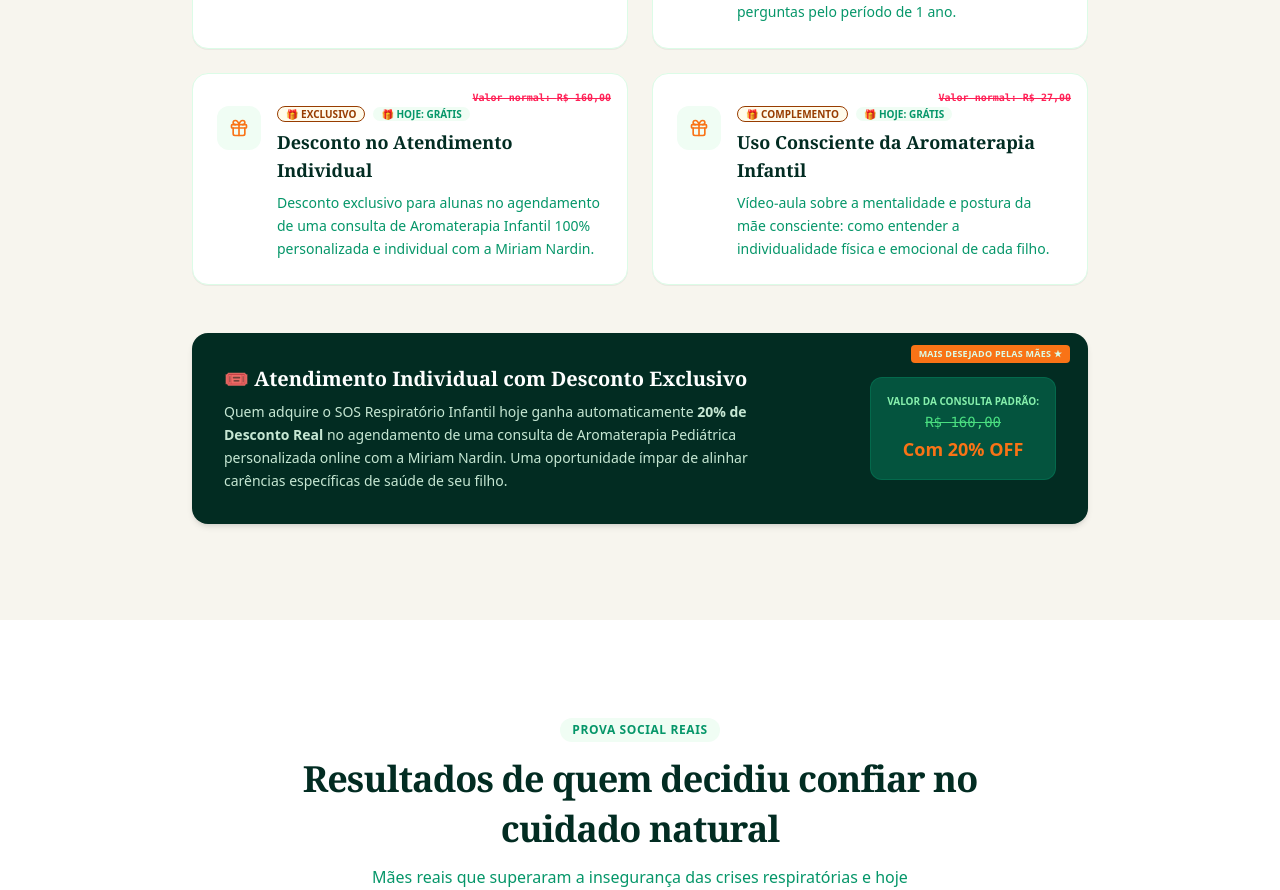
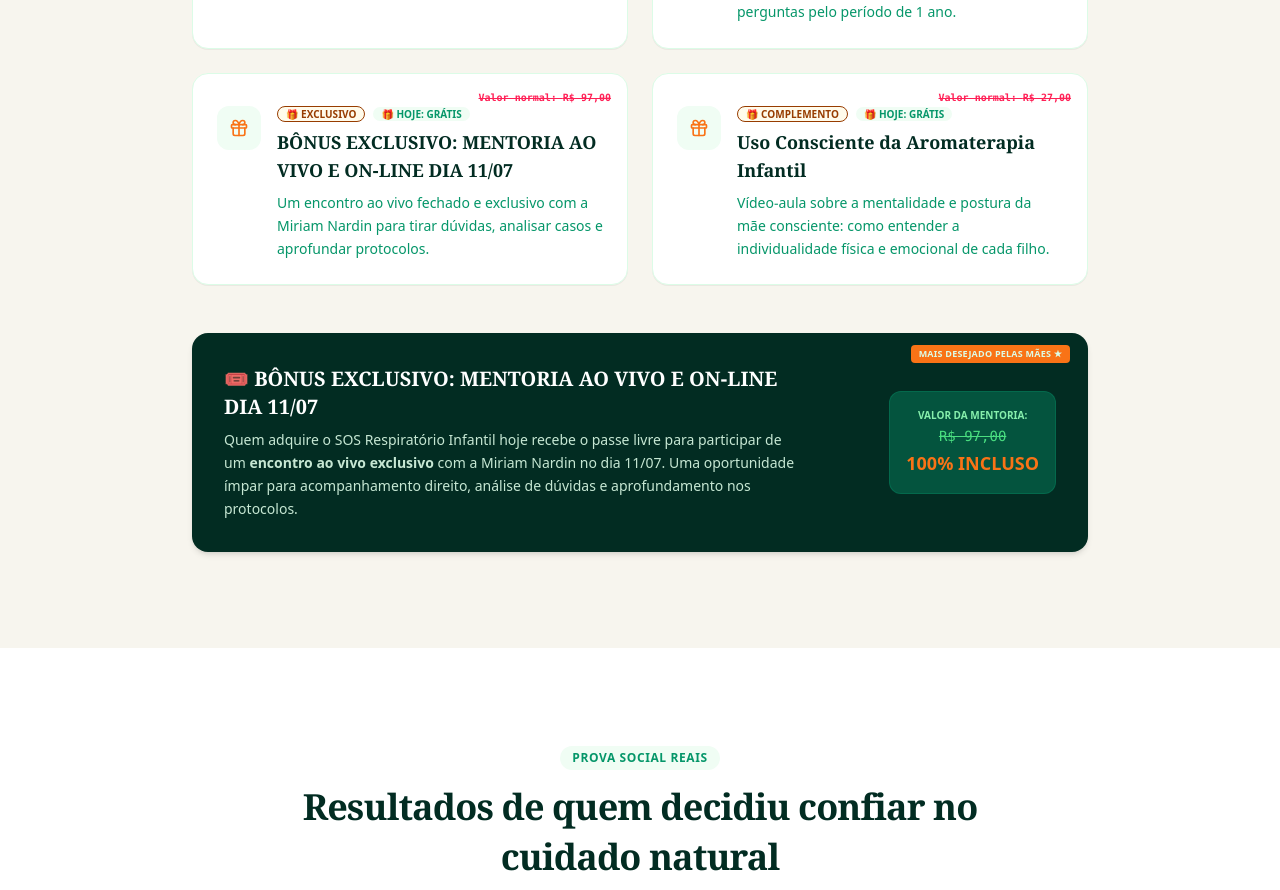
Before and after one commit to felipesobrinho/sos-respiratorio, a React (Vite) app: page / in a window 1280 px wide. Shown: the part 5040-5930 px from the top of the page. Built offline with nearby package versions, Linux system fonts and the light colour scheme.

Commit message:
feat: replace individual consultation with live mentoring bonus
Update the bonus offer from a consultation discount to a live mentoring session on 07/11 to increase value and direct engagement.

```diff
--- a/src/App.tsx
+++ b/src/App.tsx
@@ -874,16 +874,16 @@ export default function App() {
             <div className="flex flex-col md:flex-row items-center justify-between gap-6">
               <div className="text-left max-w-xl">
                 <h4 className="font-serif text-lg sm:text-xl font-bold text-white mb-2 flex items-center gap-2">
-                  <span>🎟️ Atendimento Individual com Desconto Exclusivo</span>
+                  <span>🎟️ BÔNUS EXCLUSIVO: MENTORIA AO VIVO E ON-LINE DIA 11/07</span>
                 </h4>
                 <p className="text-xs sm:text-sm text-brand-100/90 leading-relaxed">
-                  Quem adquire o SOS Respiratório Infantil hoje ganha automaticamente <strong>20% de Desconto Real</strong> no agendamento de uma consulta de Aromaterapia Pediátrica personalizada online com a Miriam Nardin. Uma oportunidade ímpar de alinhar carências específicas de saúde de seu filho.
+                  Quem adquire o SOS Respiratório Infantil hoje recebe o passe livre para participar de um <strong>encontro ao vivo exclusivo</strong> com a Miriam Nardin no dia 11/07. Uma oportunidade ímpar para acompanhamento direito, análise de dúvidas e aprofundamento nos protocolos.
                 </p>
               </div>
               <div className="flex-shrink-0 bg-brand-800/80 border border-brand-700/60 p-4 rounded-xl text-center min-w-40">
-                <span className="text-[10px] text-brand-300 block uppercase font-semibold">Valor da Consulta Padrão:</span>
-                <span className="text-sm line-through text-brand-400 font-mono">R$ 160,00</span>
-                <span className="text-lg font-bold text-amber-gold block mt-0.5">Com 20% OFF</span>
+                <span className="text-[10px] text-brand-300 block uppercase font-semibold">Valor da Mentoria:</span>
+                <span className="text-sm line-through text-brand-400 font-mono">R$ 97,00</span>
+                <span className="text-lg font-bold text-amber-gold block mt-0.5">100% INCLUSO</span>
               </div>
             </div>
           </div>
--- a/src/data.ts
+++ b/src/data.ts
@@ -135,9 +135,9 @@ export const BONUSES: Bonus[] = [
   },
   {
     id: "b4",
-    title: "Desconto no Atendimento Individual",
-    originalPrice: "R$ 160,00",
-    description: "Desconto exclusivo para alunas no agendamento de uma consulta de Aromaterapia Infantil 100% personalizada e individual com a Miriam Nardin.",
+    title: "BÔNUS EXCLUSIVO: MENTORIA AO VIVO E ON-LINE DIA 11/07",
+    originalPrice: "R$ 97,00",
+    description: "Um encontro ao vivo fechado e exclusivo com a Miriam Nardin para tirar dúvidas, analisar casos e aprofundar protocolos.",
     tag: "🎁 EXCLUSIVO"
   },
   {
```
